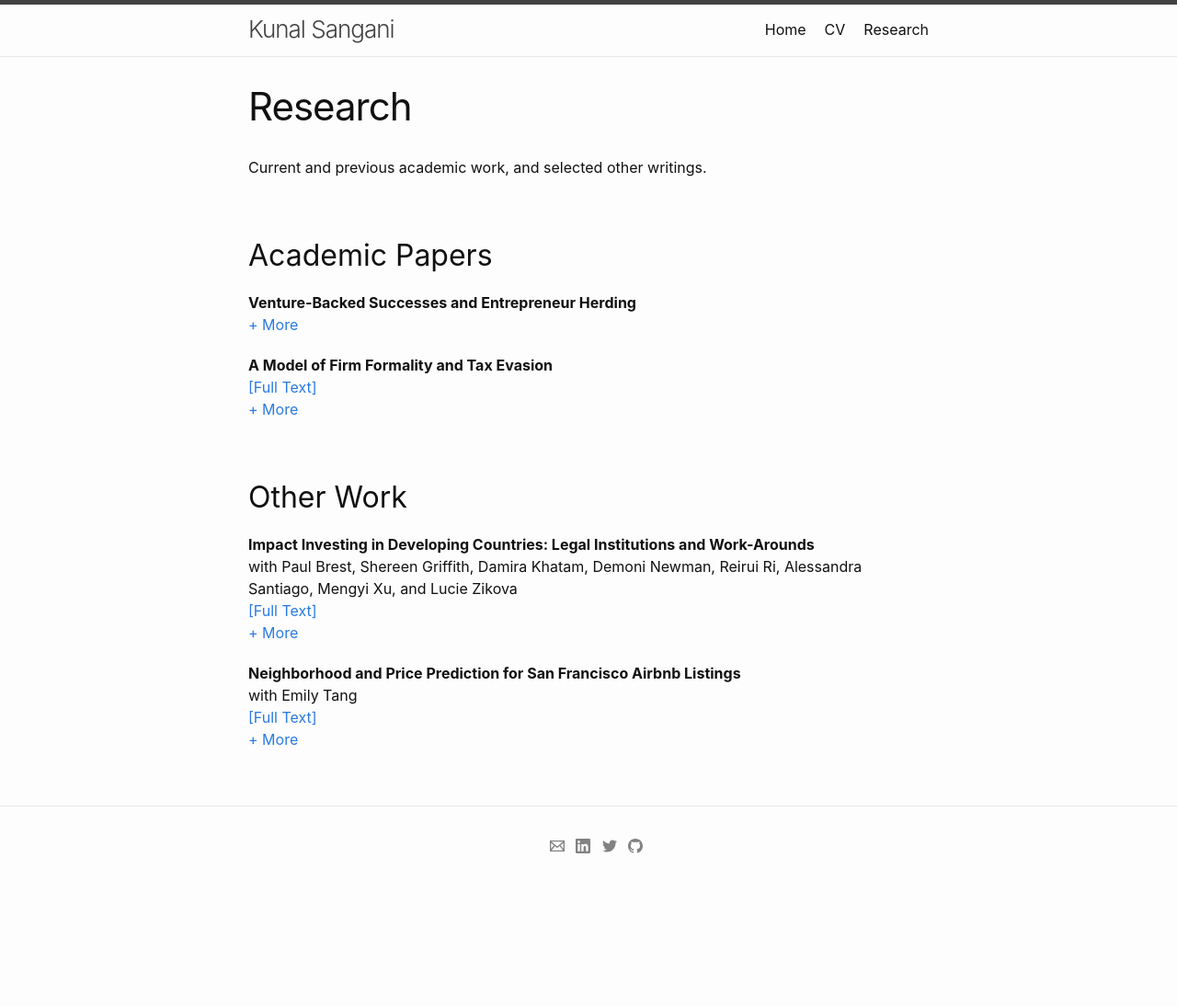
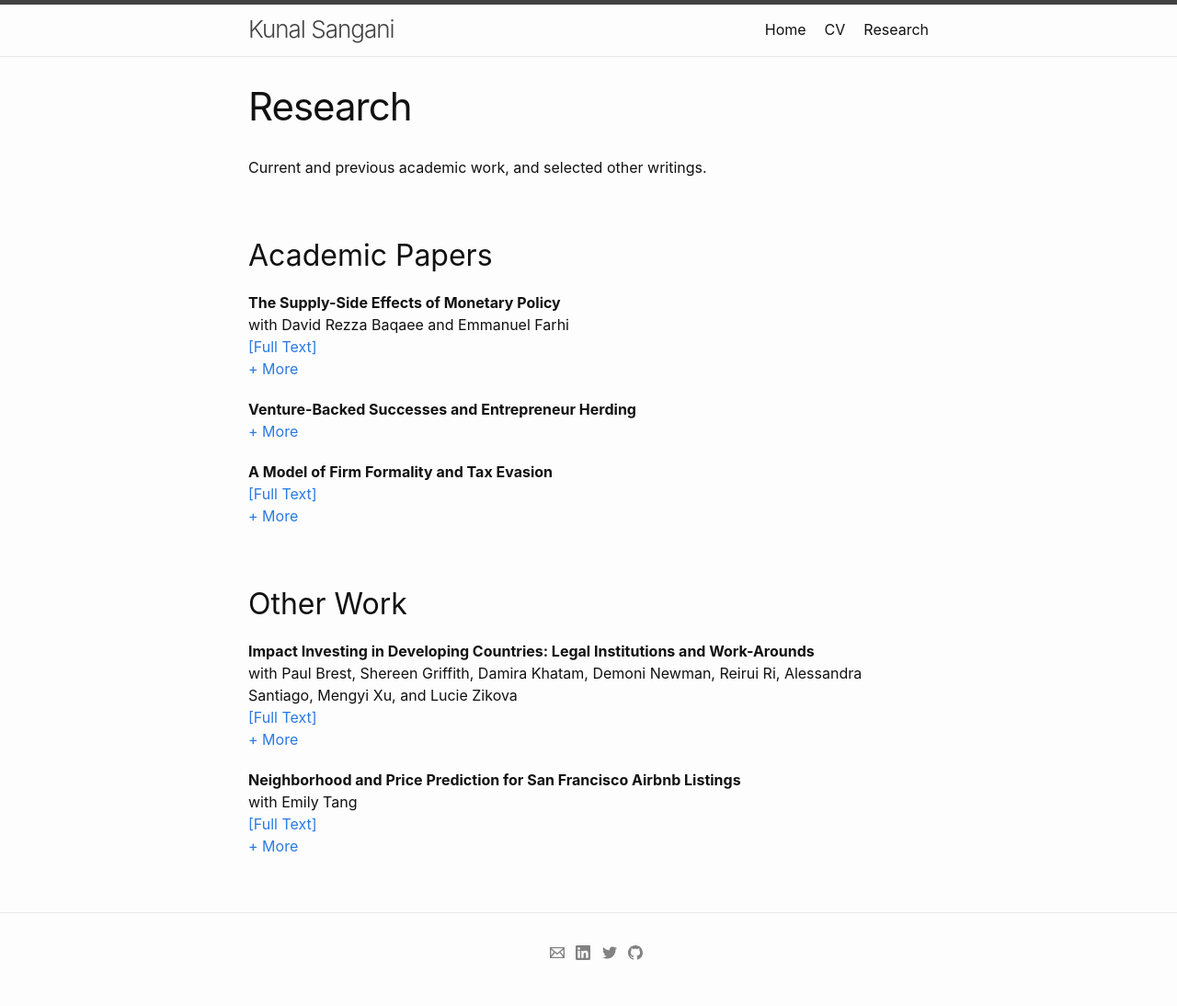
Before and after one commit to kunalsangani/kunalsangani.github.io, a Jekyll site: the page built from research.markdown, in a window 1280 px wide. Shown: the whole page at 92% size. Built offline with Jekyll 4.4.1, drawn with Linux system fonts in a browser that asks for light colours; nearby versions of some CDN libraries; before the commit the page ends 978 px from its top, so only the background shows below that; part of the change alters nothing that is shown.

Commit message:
Added supply-side

```diff
--- a/_data/research.yml
+++ b/_data/research.yml
@@ -1,6 +1,35 @@
 - working-papers:
   section_name: Academic Papers
   items:
+    - supply_side:
+      title: The Supply-Side Effects of Monetary Policy
+      coauthors: David Rezza Baqaee and Emmanuel Farhi
+      links:
+        - paper:
+          name: Full Text
+          href: https://www.nber.org/papers/w28345
+      abstract: >-
+        We propose a supply-side channel for the transmission of monetary policy.
+        We study an economy with heterogeneous firms, sticky prices, and
+        endogenous markups. We show that if, as is consistent with the
+        empirical evidence, bigger firms have higher markups and lower
+        pass-throughs than smaller firms, then a monetary easing endogenously
+        increases aggregate TFP and improves allocative efficiency. This
+        endogenous positive “supply shock” amplifies the effects of the
+        positive “demand shock” on output and employment. The result is a
+        flattening of the Phillips curve. This effect is distinct from another
+        mechanism discussed at length in the real rigidities literature: a
+        monetary easing leads to a reduction in desired markups because of
+        strategic complementarities in pricing. We calibrate the model to
+        match firm-level pass-throughs and find that the misallocation channel
+        of monetary policy is quantitatively important, flattening the
+        Phillips curve by about 70% compared to a model with no supply-side
+        effects. We derive a tractable four-equation dynamic model and show
+        that monetary easing generates a procyclical hump-shaped response in
+        aggregate TFP and countercyclical dispersion in firm-level TFPR.
+        The improvements in allocative efficiency amplify both the impact and
+        persistence of interest rate shocks on output.
+
     - herding:
       title: Venture-Backed Successes and Entrepreneur Herding
       abstract: >-
@@ -34,7 +63,7 @@
       links:
         - paper:
           name: Full Text
-          href: https://www.semanticscholar.org/paper/A-Model-of-Firm-Formality-and-Tax-Evasion-Sangani/1150344369c11d4d02be9ad0a1b9e96d2ced56b0
+          href: https://purl.stanford.edu/cp747fr3982
       abstract: >-
         Rampant informality in developing economies proves to be a
         major obstacle to public revenue collection, limiting investment
--- a/cv.markdown
+++ b/cv.markdown
@@ -24,6 +24,7 @@ order: 2
 - [James W. Lyons Award for Service](https://news.stanford.edu/thedish/2016/06/01/students-organizations-advisers-recognized-for-service-activities/) (awarded to 4 students by Vice Provost)
 - [Firestone Medal for Excellence in Undergraduate Research](https://news.stanford.edu/2016/07/15/stanford-seniors-thesis-projects-garner-university-medals/)
 - [Levinthal Recipient](https://creativewriting.stanford.edu/undergraduate/resources/levinthal-tutorials)
+<!--- [Urmy/Hardy Poetry Prize](https://news.stanford.edu/thedish/2016/06/08/stanford-students-win-creative-writing-prizes/) (second place)-->
 - Junior Phi Beta Kappa
 - Honors thesis: "A Model of Firm Formality and Tax Evasion," advised by Matthew Jackson and Michael Best
 
```
